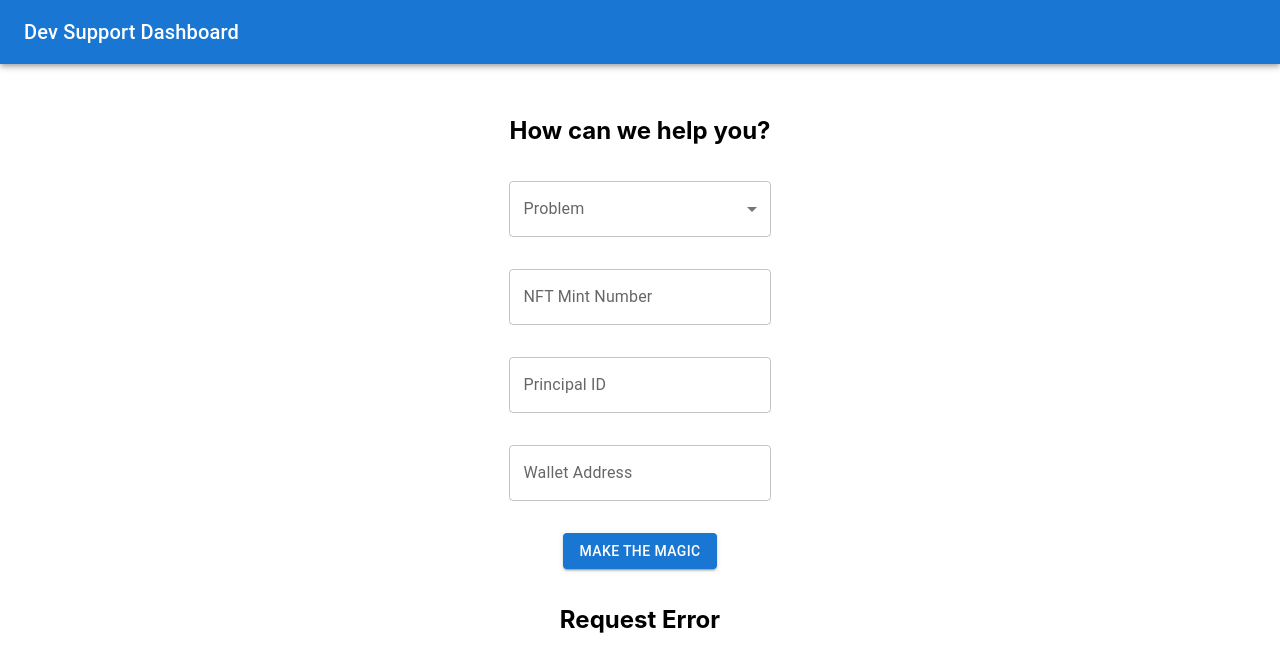
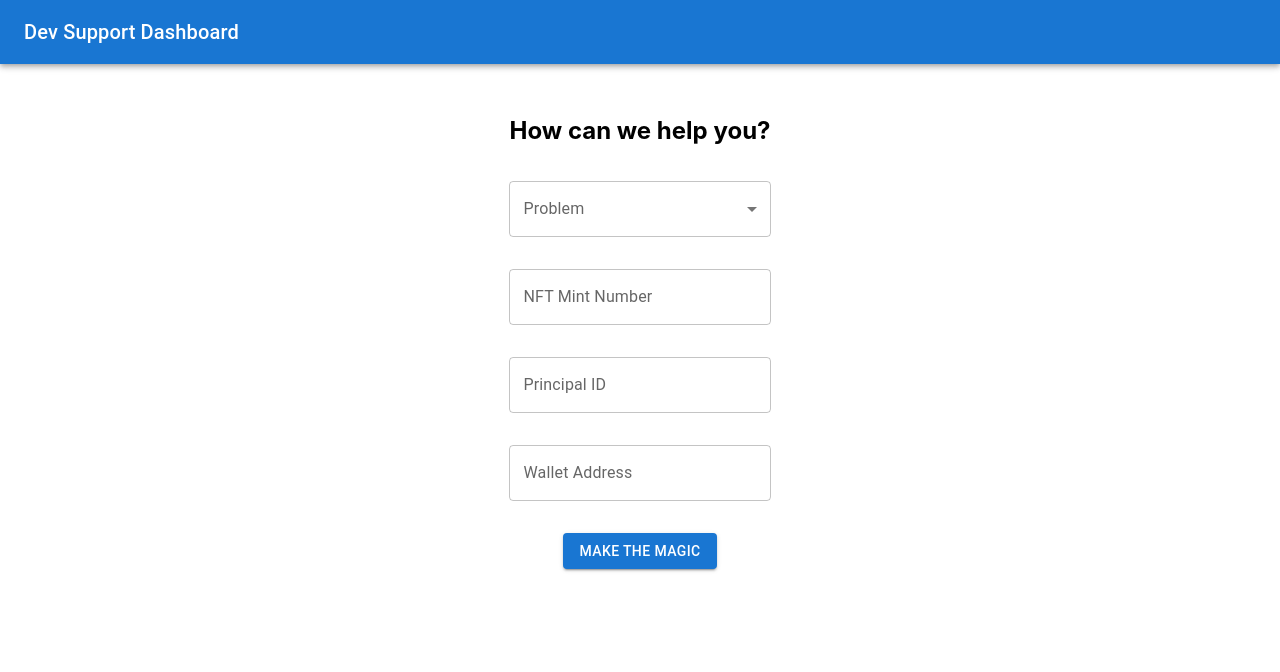
Before and after one commit to Ry-Hebert/dev-support-dashboard, a React (Create React App) app: page /Home in a window 1280 px wide. Shown: the top 672 px of the page. Built offline with nearby package versions, Linux system fonts and the light colour scheme.

Commit message:
conditional display for layput

```diff
--- a/src/components/HelpTool.js
+++ b/src/components/HelpTool.js
@@ -52,6 +52,7 @@ let HelpTool = () => {
                     </div>
                 </FormControl>
             </div>
+            {problemForm.submited === true ?
             <div>
                 <section className='resSection'>
                     {problemForm.queryValue === 0 ?
@@ -76,10 +77,13 @@ let HelpTool = () => {
                         <div></div> :
                     problemForm.queryValue === 4 ?
                         <div></div> :
+                    problemForm.queryValue === undefined ?
+                        <div></div> :
                     <div><h2>Request Error</h2></div>
                     }
                 </section>
             </div>
+            : null}
         </div>
     )
 }
```
